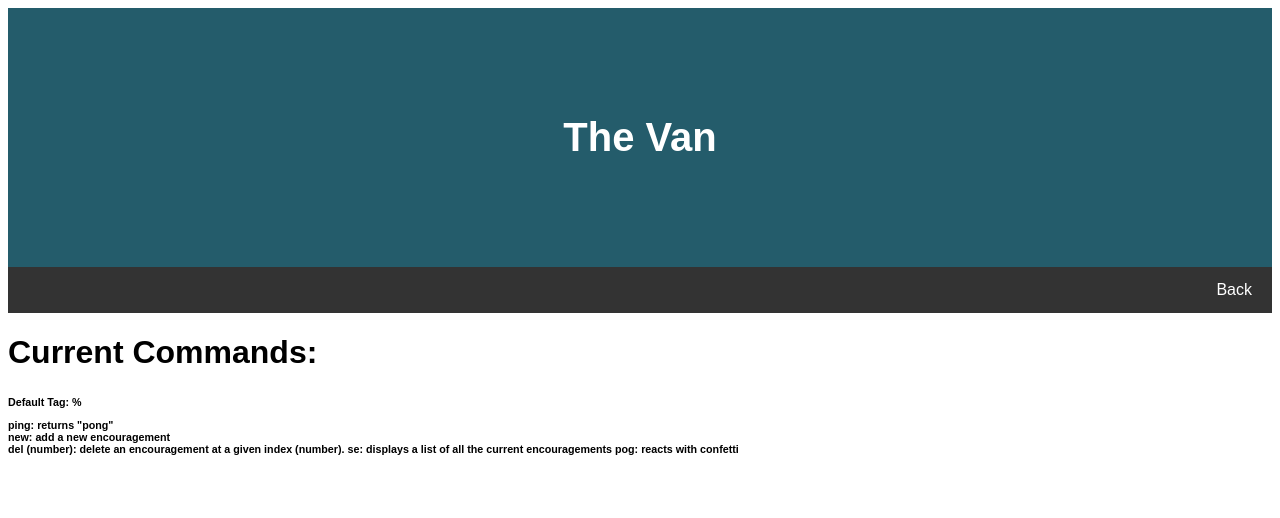
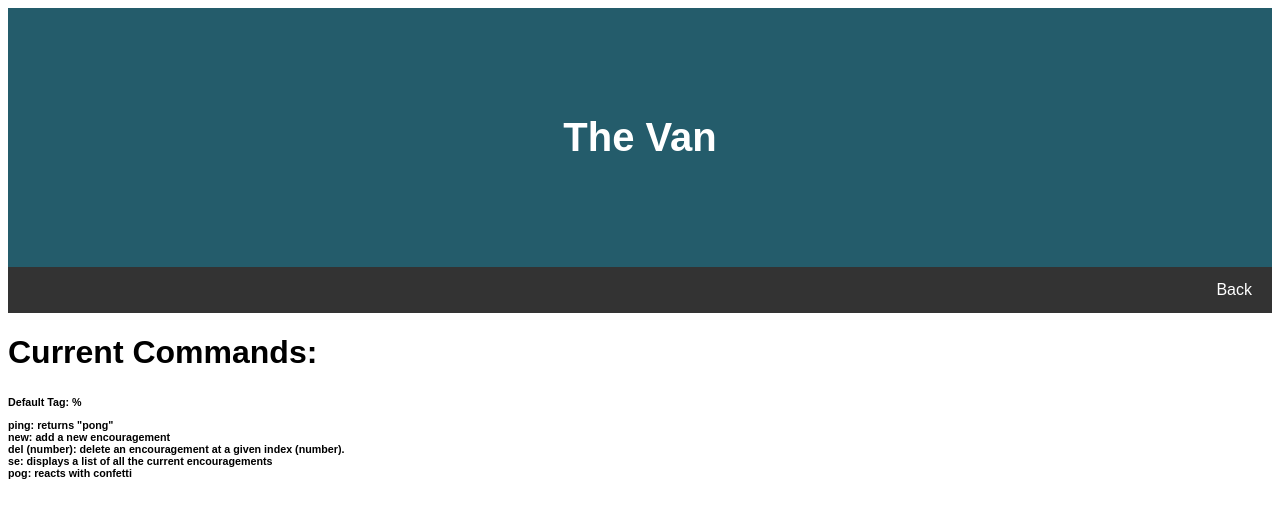
Before and after one commit to W1CD/TheVan, a website: page current-functions.html in a window 1280 px wide. Drawn offline with Linux system fonts and the light colour scheme.

Commit message:
Update current-functions.html

```diff
--- a/current-functions.html
+++ b/current-functions.html
@@ -63,8 +63,8 @@
     <p>
       ping: returns "pong" <br>
       new: add a new encouragement <br>
-      del (number): delete an encouragement at a given index (number).
-      se: displays a list of all the current encouragements
+      del (number): delete an encouragement at a given index (number). <br>
+      se: displays a list of all the current encouragements <br>
       pog: reacts with confetti
     </p>
 
```
